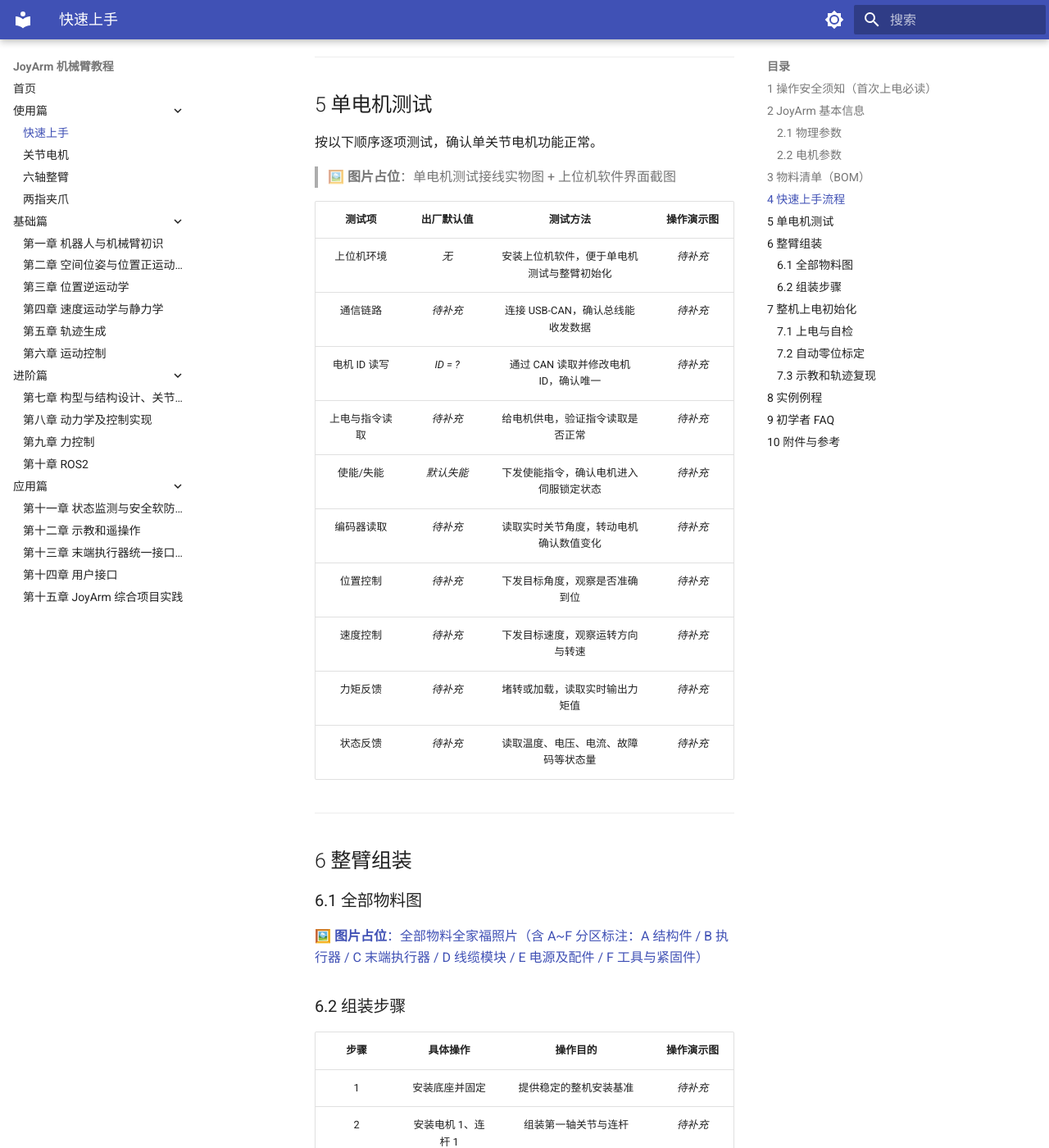
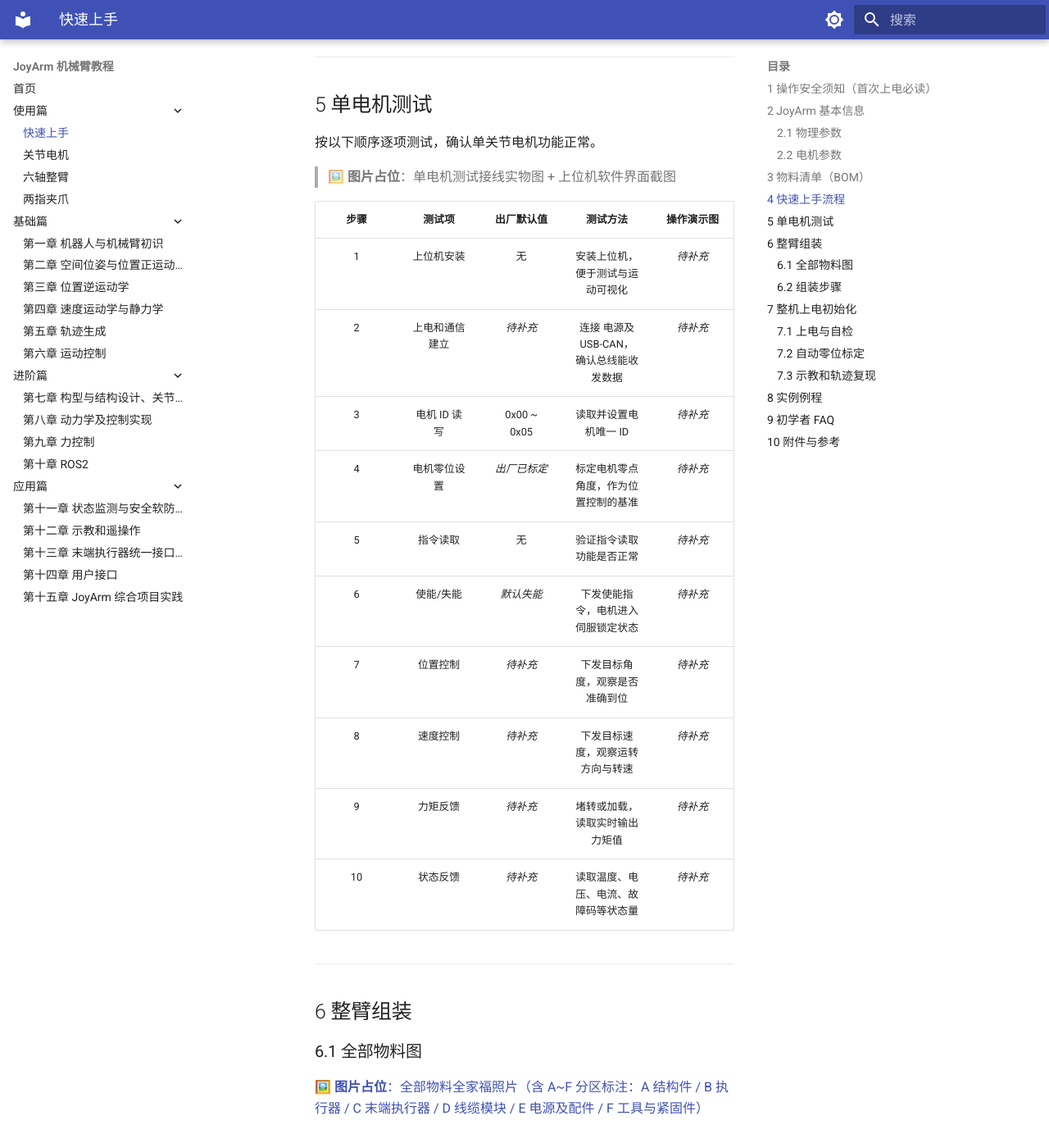
Before and after one commit to joyin-dexhand/joyin_arm_tutorial, an MkDocs documentation site: the page built from docs/chapter1_1.md, in a window 1280 px wide and 1400 px high, scrolled down 2758 px. Shown: the whole window at 82% size. Built offline with MkDocs 1.6.1 and Material for MkDocs 9.7.7, drawn with Linux system fonts in a browser that asks for light colours; some of the changed text lies outside the part shown.

Commit message:
docs(快速上手): 单电机测试表最左侧增加步骤列,补全电机零位设置行

```diff
--- a/docs/chapter1_1.md
+++ b/docs/chapter1_1.md
@@ -81,18 +81,18 @@
 
 > 🖼️ **图片占位**：单电机测试接线实物图 + 上位机软件界面截图
 
-| 测试项 | 出厂默认值 | 测试方法 | 操作演示图 |
-|:---:|:---:|:---|:---:|
-| 上位机环境 | *无* | 安装上位机软件，便于单电机测试与整臂初始化 | *待补充* |
-| 通信链路 | *待补充* | 连接 USB-CAN，确认总线能收发数据 | *待补充* |
-| 电机 ID 读写 | *ID = ?* | 通过 CAN 读取并修改电机 ID，确认唯一 | *待补充* |
-| 上电与指令读取 | *待补充* | 给电机供电，验证指令读取是否正常 | *待补充* |
-| 使能/失能 | *默认失能* | 下发使能指令，确认电机进入伺服锁定状态 | *待补充* |
-| 编码器读取 | *待补充* | 读取实时关节角度，转动电机确认数值变化 | *待补充* |
-| 位置控制 | *待补充* | 下发目标角度，观察是否准确到位 | *待补充* |
-| 速度控制 | *待补充* | 下发目标速度，观察运转方向与转速 | *待补充* |
-| 力矩反馈 | *待补充* | 堵转或加载，读取实时输出力矩值 | *待补充* |
-| 状态反馈 | *待补充* | 读取温度、电压、电流、故障码等状态量 | *待补充* |
+| 步骤 | 测试项 | 出厂默认值 | 测试方法 | 操作演示图 |
+|:---:|:---:|:---:|:---|:---:|
+| 1 | 上位机安装 | 无 | 安装上位机，便于测试与运动可视化 | *待补充* |
+| 2 | 上电和通信建立 | *待补充* | 连接 电源及 USB-CAN，确认总线能收发数据 | *待补充* |
+| 3 | 电机 ID 读写 | 0x00 ~ 0x05 | 读取并设置电机唯一 ID | *待补充* |
+| 4 | 电机零位设置 | *出厂已标定* | 标定电机零点角度，作为位置控制的基准 | *待补充* |
+| 5 | 指令读取 | 无 | 验证指令读取功能是否正常 | *待补充* |
+| 6 | 使能/失能 | *默认失能* | 下发使能指令，电机进入伺服锁定状态 | *待补充* |
+| 7 | 位置控制 | *待补充* | 下发目标角度，观察是否准确到位 | *待补充* |
+| 8 | 速度控制 | *待补充* | 下发目标速度，观察运转方向与转速 | *待补充* |
+| 9 | 力矩反馈 | *待补充* | 堵转或加载，读取实时输出力矩值 | *待补充* |
+| 10 | 状态反馈 | *待补充* | 读取温度、电压、电流、故障码等状态量 | *待补充* |
 
 ---
 
@@ -129,7 +129,7 @@
 
 | 步骤 | 具体操作 | 操作目的 | 操作演示图 |
 |:---:|:---:|:---:|:---:|
-| 1 | 安装上位机 | 便于单电机测试和整臂初始化 | *待补充* |
+| 1 | 安装上位机 | 便于测试和运动可视化 | *待补充* |
 | 2 | 连接电源与 USB-CAN 线 | 供电并建立通信链路 | *待补充* |
 | 3 | 机械臂置于初始零位姿态 | 防止发生意外运动 | *待补充* |
 | 4 | 上位机扫描总线，识别 6 个电机 | 确认全部关节通信正常 | *待补充* |
```
